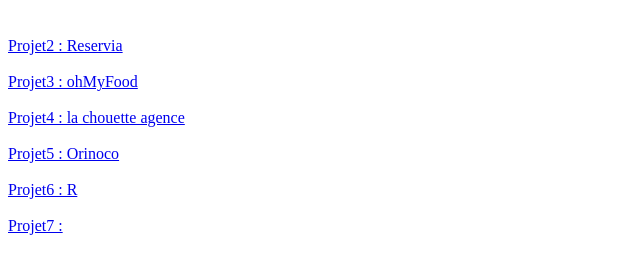
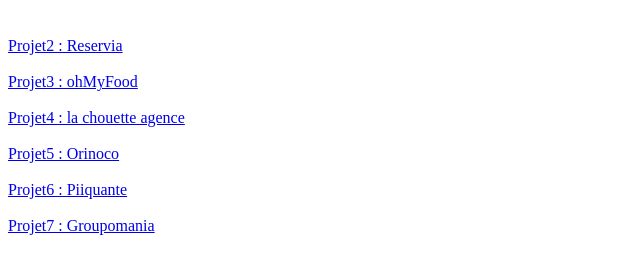
Before and after one commit to Kaak99/Projets, a plain HTML site: page index.html in a window 1280 px wide. Shown: the part 79-352 px from the top of the page, without its empty margins (0-640 px from the left). Drawn offline with Linux system fonts and the light colour scheme.

Commit message:
Update index.html

```diff
--- a/index.html
+++ b/index.html
@@ -30,10 +30,10 @@
 			<a href="https://kaak99.github.io/AussetKarine_5_110721/">Projet5 :  Orinoco</a>
 			<br>
 			<br>
-			<a href="https://kaak99.github.io/AussetKarine_6_jjmmaa/">Projet6 : R </a>
+			<a href="https://kaak99.github.io/AussetKarine_6_051021/">Projet6 : Piiquante </a>
 			<br>
 			<br>
-			<a href="https://kaak99.github.io/AussetKarine_7_jjmmaa/">Projet7 : </a>
+			<a href="https://kaak99.github.io/AussetKarine_7_jjmmaa/">Projet7 : Groupomania </a>
 			<br>
 			<br>
 		<main>
```
